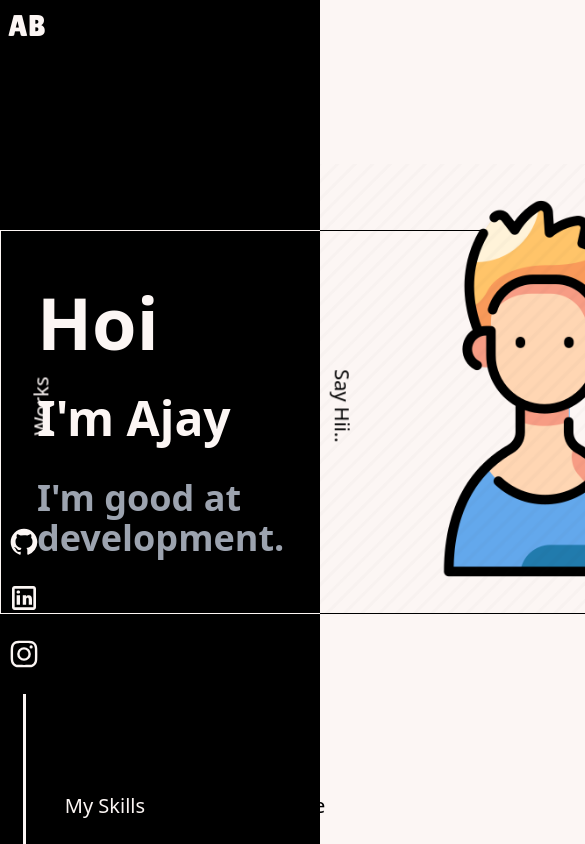
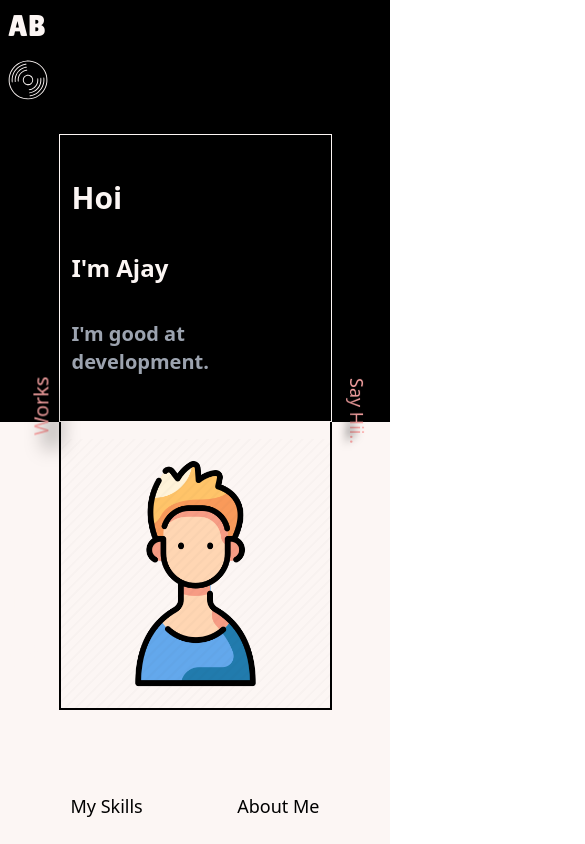
Before and after one commit to Ajay-S-Biradar/Portfolio, a React (Vite) app in the folder portfolio/: page / in a window 390 px wide. Shown: the top 844 px of the page, 585 px wide, since content can reach past the window. Built offline with nearby package versions, Linux system fonts and the light colour scheme; a web font is replaced by a local one.

Commit message:
made the home page responsive

```diff
--- a/portfolio/package.json
+++ b/portfolio/package.json
@@ -13,6 +13,7 @@
     "framer-motion": "^11.2.6",
     "react": "^18.2.0",
     "react-dom": "^18.2.0",
+    "react-responsive": "^10.0.0",
     "react-router-dom": "^6.23.1"
   },
   "devDependencies": {
--- a/portfolio/src/App.jsx
+++ b/portfolio/src/App.jsx
@@ -1,7 +1,6 @@
 import './App.css';
 import { Outlet, RouterProvider, createBrowserRouter, useLocation, useOutlet } from 'react-router-dom';
 import Home from './pages/Home';
-import Socials from './components/Socials';
 import Navbar from './components/Navbar';
 import MySkills from './pages/MySkills';
 import { AnimatePresence } from 'framer-motion';
--- a/portfolio/src/components/HomeBottomLinks.jsx
+++ b/portfolio/src/components/HomeBottomLinks.jsx
@@ -11,7 +11,7 @@ const HomeBottomLinks = () => {
         navigate('/aboutme');
     }
   return (
-    <motion.div className='absolute w-full bottom-0 flex justify-evenly text-xl font-medium origin-bottom'
+    <motion.div className='absolute w-full bottom-0 flex justify-evenly text-lg md:text-xl font-medium origin-bottom'
       initial={{
         scaleY:0,
       }}
@@ -23,7 +23,7 @@ const HomeBottomLinks = () => {
         times:[0,.5,1]
       }}
       >
-        <motion.div className='text-[#fcf6f4] m-3 p-3 cursor-pointer'
+        <motion.div className='text-[#000000] md:text-[#fcf6f4] m-3 p-3 cursor-pointer'
         onClick={handleSkills}
         whileHover={{
           scale:1.2
--- a/portfolio/src/components/HomeDividerLine.jsx
+++ b/portfolio/src/components/HomeDividerLine.jsx
@@ -1,8 +1,11 @@
 import React from 'react'
 import { motion } from 'framer-motion'
 import { useNavigate } from 'react-router-dom'
+import {useMediaQuery} from 'react-responsive'
 
 const HomeDividerLine = () => {
+  const isMobile = useMediaQuery({ maxWidth: 767 });
+
     const navigate = useNavigate();
 
     const handleClick = ()=>{
@@ -10,13 +13,12 @@ const HomeDividerLine = () => {
     }
   return (
     <motion.div
-            className='flex bg-black w-full'
-            style={{ transformOrigin: 'right' }}
-            initial={{ scaleX:0 }}
-            animate={{ scaleX:[0,0,1] }}
-            transition={{ duration: 1, ease: 'easeIn' , times:[0,.5,1]}}
-          >
-            <motion.div className='flex items-center justify-end w-full h-full'
+      className='flex bg-black h-full w-full origin-bottom md:origin-right justify-center md:justify-start'
+      initial={isMobile ? { scaleY: 0 } : { scaleX: 0 }}
+      animate={isMobile ? { scaleY: [0, 0, 1] } : { scaleX: [0, 0, 1] }}
+      transition={{ duration: .9, ease: 'easeIn', times: [0, 0.5, 1] }}
+    >
+            <motion.div className='flex items-end md:items-center justify-center md:justify-end w-[70vw] md:w-full h-full origin-bottom md:origin-center'
               initial={{
                 scaleY:0
               }}
@@ -30,16 +32,16 @@ const HomeDividerLine = () => {
               }}
             >
               <div className='flex'>
-                <div className='flex h-96 gap-3 flex-col justify-center items-start border border-r-0 border-[#fcf6f4] text-[#fcf6f4] p-6'>
-                  <div className='m-1 p-2 text-7xl font-extrabold font-serif'>Hoi</div>
-                  <div className='m-1 p-2 text-5xl font-semibold  font-serif'>I'm Ajay</div>
-                  <div className='m-1 p-2 text-4xl font-semibold text-gray-400  font-serif'>I'm good at development.</div>
+                <div className='flex h-72 md:h-96 gap-3 flex-col justify-center md:items-start border md:border-r-0 border-[#fcf6f4] text-[#fcf6f4] px-2 md:p-6'>
+                  <div className='m-1 py-2 md:p-2 text-3xl md:text-7xl font-extrabold font-serif'>Hoi</div>
+                  <div className='m-1 py-2 md:p-2 text-2xl md:text-5xl font-semibold  font-serif'>I'm Ajay</div>
+                  <div className='m-1 py-2 md:p-2 text-xl md:text-4xl font-semibold text-gray-400  font-serif'>I'm good at development.</div>
                 </div>
               </div>
             </motion.div>
             <motion.div
             onClick={handleClick}
-              className='absolute top-[45%] text-xl font-medium p-3 text-[#fcf6f4] cursor-pointer'
+              className='absolute z-20 left-0 top-[45%] text-xl font-medium p-3 text-red-300 md:text-[#fcf6f4] cursor-pointer'
               initial={{
                 rotate: -90 ,
                 scaleX:0
@@ -65,6 +67,7 @@ const HomeDividerLine = () => {
               }}
             >
               Works
+              <span className='absolute z-0 text-black left-0 top-[45%] blur-[10px]'>Works</span>
             </motion.div>
       </motion.div>
   )
--- a/portfolio/src/components/HomeLeftside.jsx
+++ b/portfolio/src/components/HomeLeftside.jsx
@@ -3,8 +3,9 @@ import { motion } from 'framer-motion'
 
 const HomeLeftside = () => {
   return (
+    <>
     <motion.div
-      className='bg-black w-3 relative left-[50%]'
+      className='bg-black hidden md:flex w-3 relative left-[50%]'
       initial={{
         height:0
       }}
@@ -19,6 +20,23 @@ const HomeLeftside = () => {
       }}
       >
       </motion.div>
+      <motion.div
+      className='bg-black h-1 md:hidden absolute md:relative top-[50%]'
+      initial={{
+        width:0
+      }}
+      animate={{
+        width:[0,"100%",0]
+      }}
+
+      transition={{
+        duration:.5,
+        times:[0,.9,1],
+        ease:"easeIn"
+      }}
+      >
+      </motion.div>
+      </>
   )
 }
 
--- a/portfolio/src/components/HomeRightside.jsx
+++ b/portfolio/src/components/HomeRightside.jsx
@@ -1,10 +1,13 @@
 import { motion } from 'framer-motion'
 import React from 'react'
+import { useMediaQuery } from 'react-responsive';
 
 const HomeRightside = () => {
+  const isMobile = useMediaQuery({ maxWidth: 767 });
+
   return (
-    <div className='flex bg-[#fcf6f4] w-full'>
-        <motion.div className='flex items-center justify-start w-full h-full'
+    <div className='flex h-full bg-[#fcf6f4] w-full'>
+        <motion.div className='flex items-start md:items-center justify-center md:justify-start w-full h-full origin-top md:origin-center'
         initial={{
           scaleY:0
         }}
@@ -18,7 +21,7 @@ const HomeRightside = () => {
         }}
         >
           <div className='flex'>
-            <div className='flex h-96 w-[450px] border-l-0 border border-black relative'>
+            <div className='flex w-[70vw] h-72 md:h-96 md:w-[450px] border-t-0 md:border-t-2 md:border-l-0 border-2 border-black relative'>
               <motion.img className='absolute bottom-0' src="avatar.png" alt=""
                 initial={{
                   scale:0
@@ -35,7 +38,7 @@ const HomeRightside = () => {
             </div>
           </div>
           </motion.div>
-          <motion.div className='absolute right-0 top-[45%] text-xl font-medium p-3 text-black cursor-pointer'
+          <motion.div className='absolute z-20 right-0 top-[47%] text-lg md:text-xl font-medium md:p-3 text-red-300 md:text-black cursor-pointer'
           initial={{
             rotate: 90 ,
             scaleX:0
@@ -61,6 +64,7 @@ const HomeRightside = () => {
           }}
           >
             Say Hii..
+            <span className='absolute z-0 text-xs text-black right-0 top-[45%] blur-sm'>Say Hii..</span>
           </motion.div>
       </div>
   )
--- a/portfolio/src/components/Navbar.jsx
+++ b/portfolio/src/components/Navbar.jsx
@@ -3,14 +3,16 @@ import CD from './MusicPlayer';
 import { motion, useAnimationControls } from 'framer-motion';
 import { Link, useLocation } from 'react-router-dom';
 import Socials from './Socials';
+import { useMediaQuery } from 'react-responsive';
 
 const Navbar = () => {
     const location = useLocation();
     const [color, setColor] = useState("#fcf6f4");
-    const [cdColor,setCdColor] = useState("#000000");
+    const [cdColor,setCdColor] = useState("#fcf6f4");
     const controls = useAnimationControls();
     const [play, setPlay] = useState(false);
     const [audio] = useState(new Audio('sound.mp3'));
+    const isMobile = useMediaQuery({maxWidth: 767});
 
     useEffect(() => {
         const handleEnded = () => {
@@ -32,7 +34,8 @@ const Navbar = () => {
             setCdColor("#000000");
         } else if(location.pathname === "/"){
             setColor("#fcf6f4");
-            setCdColor("#000000");
+            if(!isMobile)
+                setCdColor("#000000");
         }
         else{
             setColor("#fcf6f4");
--- a/portfolio/src/index.css
+++ b/portfolio/src/index.css
@@ -4,8 +4,18 @@
 @tailwind components;
 @tailwind utilities;
 
+*{
+    padding: 0;
+    margin: 0;
+    box-sizing: border-box;
+    outline: none;
+}
+
 body{
+    max-width: 100%;
+    max-height: 100%;
     overflow: hidden;
+
 }
 ::-webkit-scrollbar {
     display: none;
--- a/portfolio/src/pages/Home.jsx
+++ b/portfolio/src/pages/Home.jsx
@@ -8,7 +8,7 @@ import HomeBottomLinks from '../components/HomeBottomLinks'
 const Home = () => {
 
   return (
-    <motion.div className='w-[100hw] h-[100vh] flex'
+    <motion.div className='h-screen w-screen md:w-[100hw] md:h-[100vh] flex flex-col md:flex-row bg-red-500 overflow-hidden'
       initial={{
         scale:1
       }}
```
Also changed, not shown: 1 other file (tests, documents, lock files or other folders).
